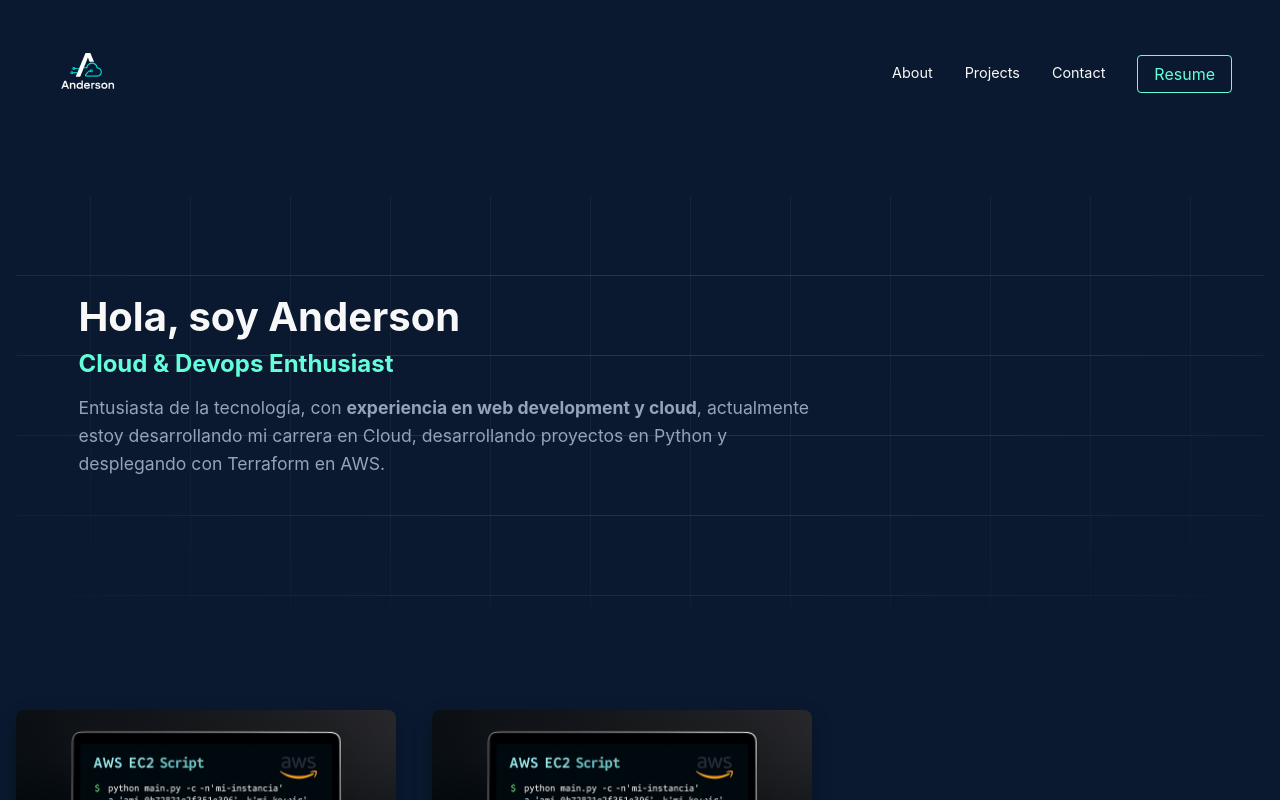
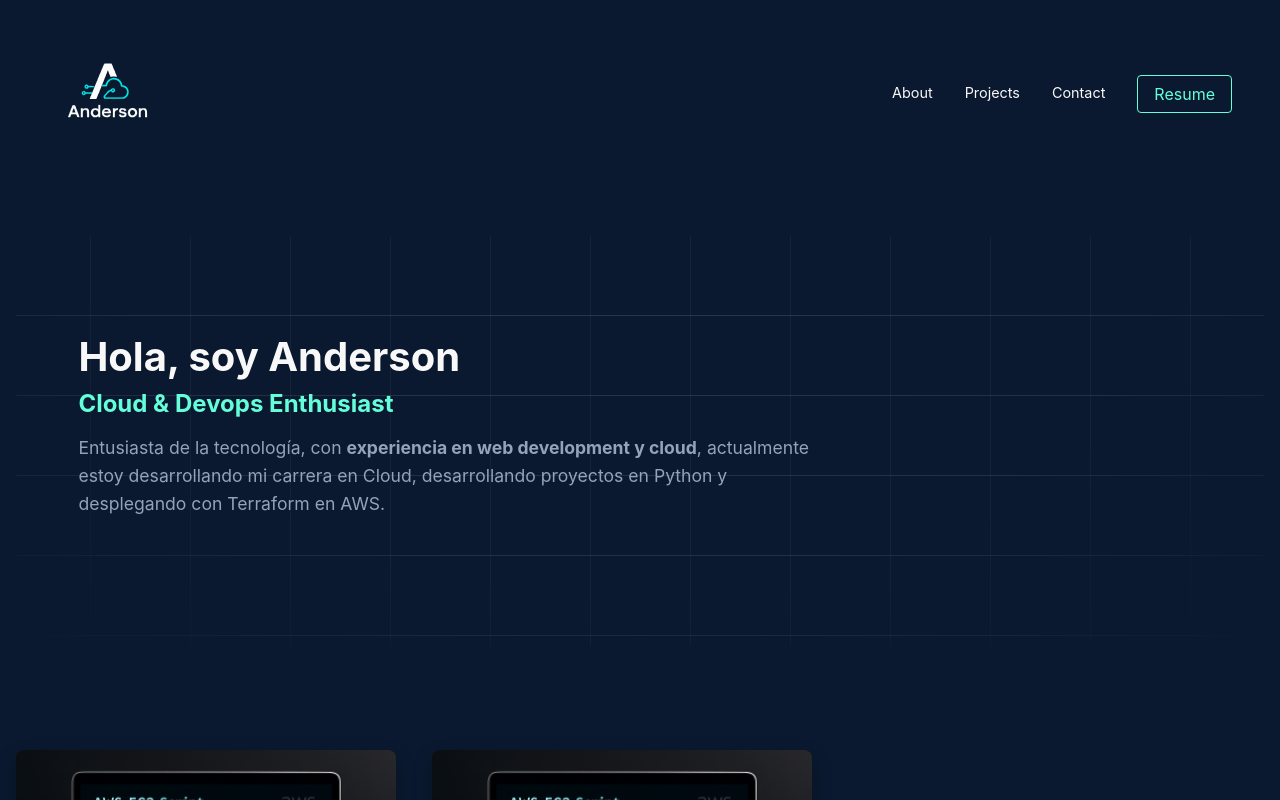
Before and after one commit to ander-Sgr/portfolio-v2, a React (Vite) app: page / in a window 1280 px wide. Shown: the top 800 px of the page. Built offline with nearby package versions, Linux system fonts and the light colour scheme.

Commit message:
enlarging the icon

```diff
--- a/src/components/layout/Navbar/Navbar.module.css
+++ b/src/components/layout/Navbar/Navbar.module.css
@@ -22,7 +22,7 @@
 }
 
 .logo {
-    max-height: 80px;
+    max-height: 120px;
     width: auto;
     transition: transform 0.3s ease, filter 0.3s ease;
 }
```
